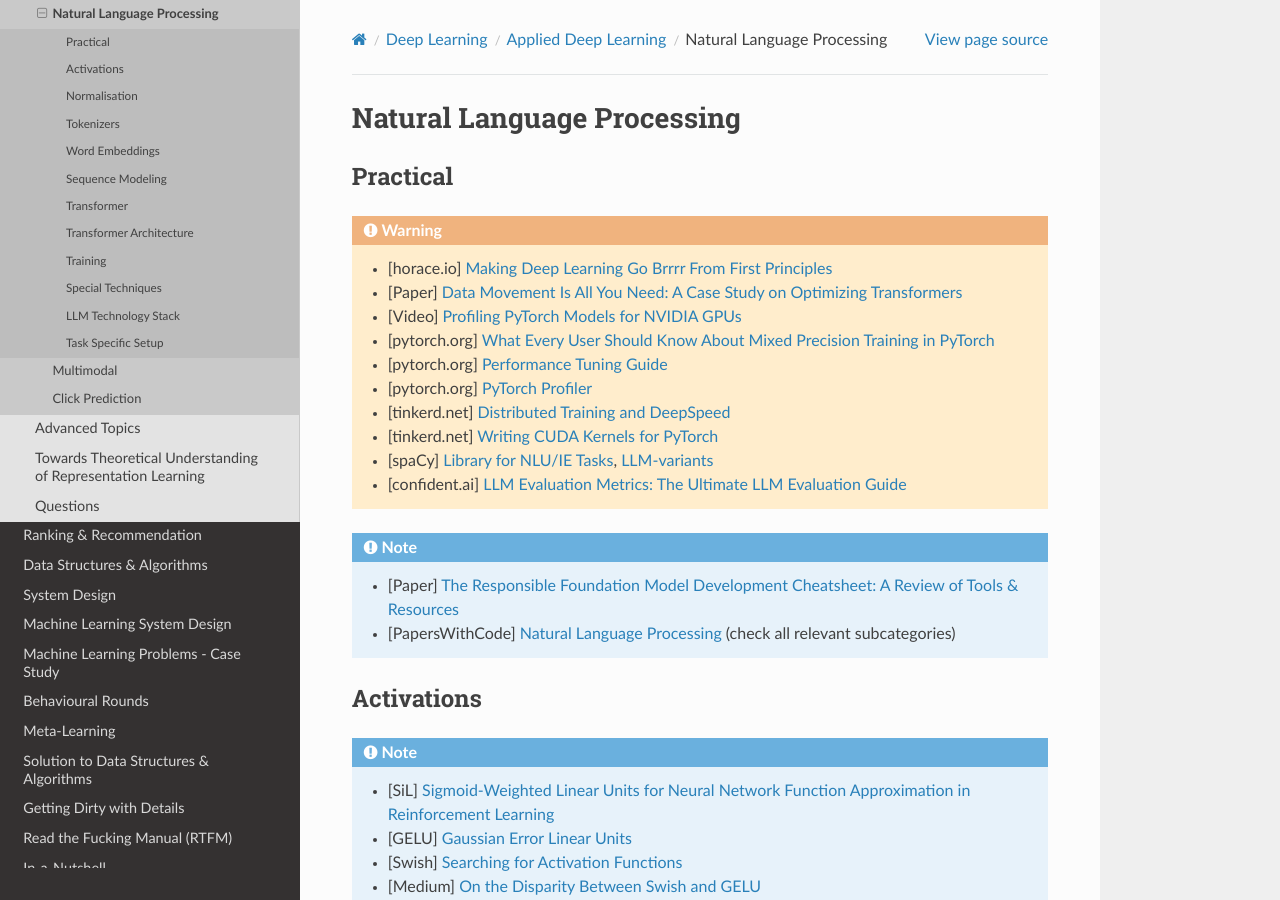
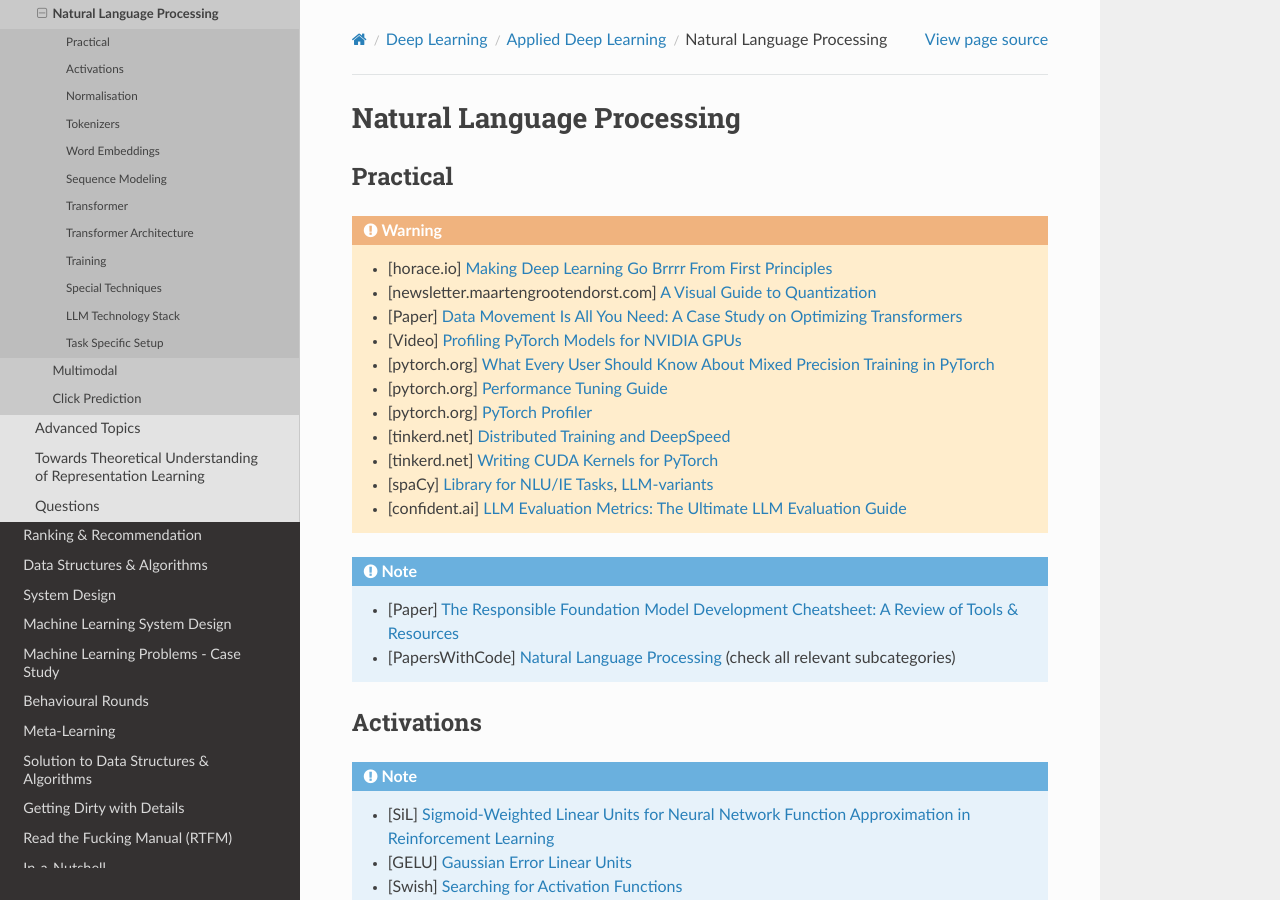
Before and after one commit to uselesstechjunks/leetcode, a Sphinx documentation site: the page built from docs/source/dl/application/nlp.rst, in a window 1280 px wide and 900 px high. Built offline with Sphinx 7.4.7 and the Read the Docs theme 2.0.0, drawn with Linux system fonts in a browser that asks for light colours.

Commit message:
Update nlp.rst (#327)

```diff
--- a/docs/source/dl/application/nlp.rst
+++ b/docs/source/dl/application/nlp.rst
@@ -6,6 +6,7 @@ Practical
 *****************************************************************************************
 .. warning::
 	* [horace.io] `Making Deep Learning Go Brrrr From First Principles <https://horace.io/brrr_intro.html>`_
+	* [newsletter.maartengrootendorst.com] `A Visual Guide to Quantization <https://newsletter.maartengrootendorst.com/p/a-visual-guide-to-quantization>`_
 	* [Paper] `Data Movement Is All You Need: A Case Study on Optimizing Transformers <https://arxiv.org/abs/2007.00072>`_
 	* [Video] `Profiling PyTorch Models for NVIDIA GPUs <https://www.nvidia.com/en-us/on-demand/session/gtcspring21-s31644/>`_
 	* [pytorch.org] `What Every User Should Know About Mixed Precision Training in PyTorch <https://pytorch.org/blog/what-every-user-should-know-about-mixed-precision-training-in-pytorch/>`_
```
